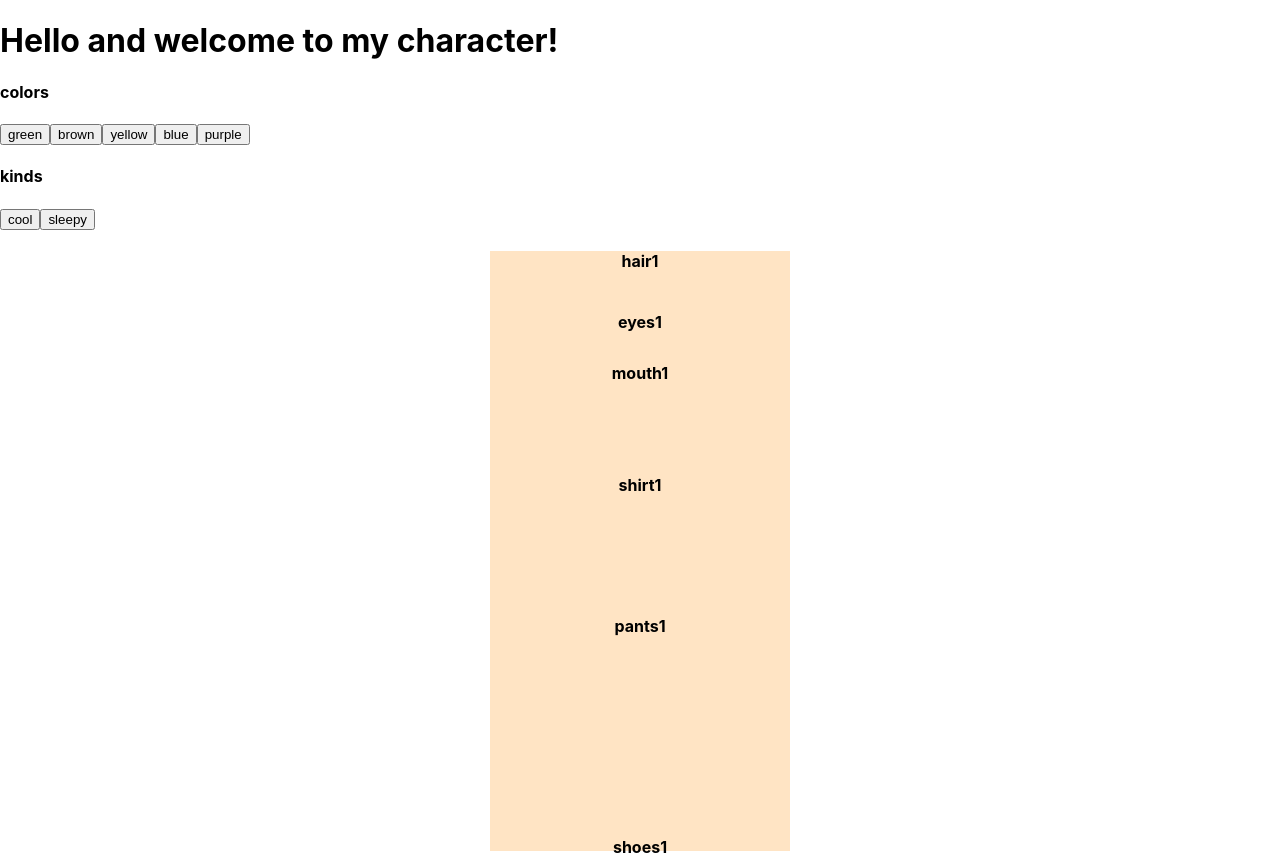
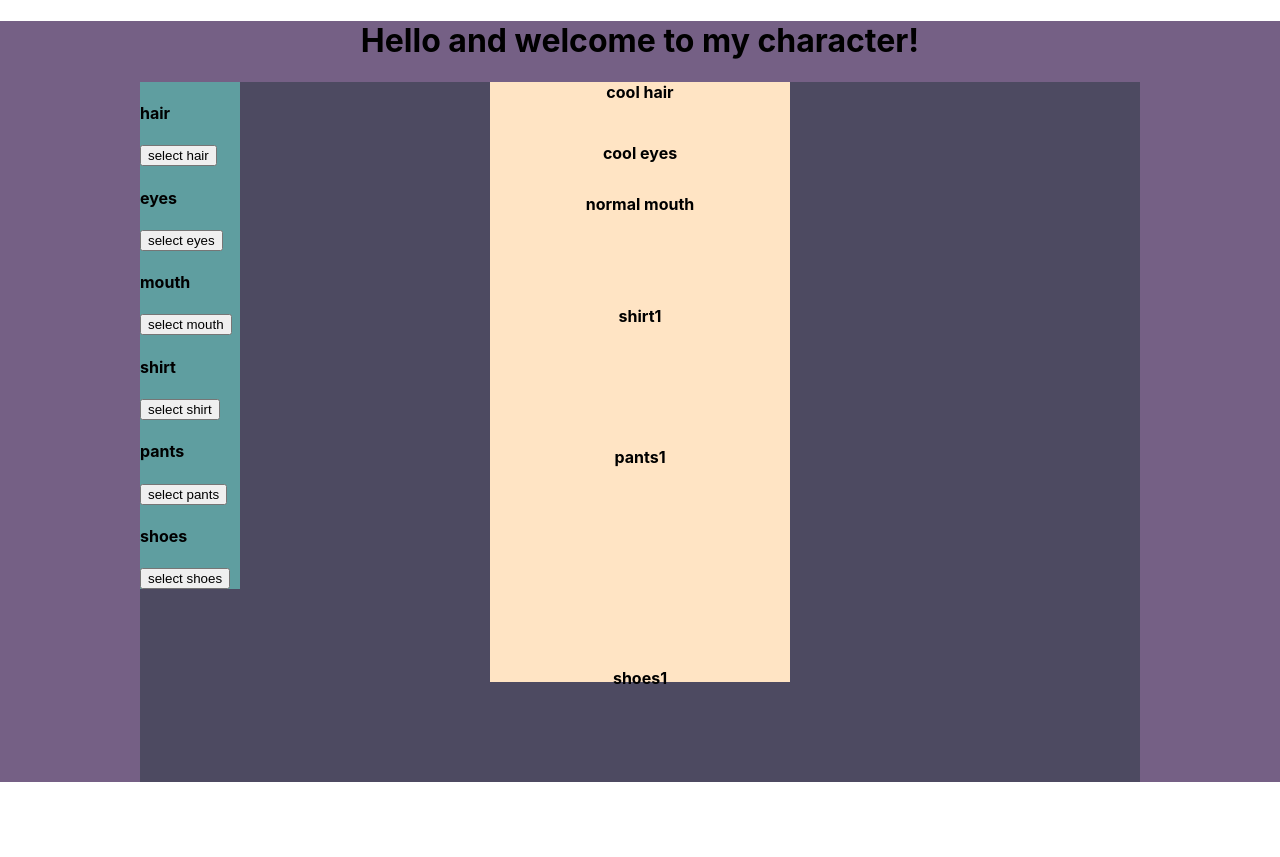
Before and after one commit to Kealoha1988/my-character, a React (Create React App) app: page / in a window 1280 px wide. After the commit the page ends 800 px from the top, so only its background shows below. Built offline with nearby package versions, Linux system fonts and the light colour scheme.

Commit message:
charactor selector methods

```diff
--- a/src/App.js
+++ b/src/App.js
@@ -1,24 +1,16 @@
-import Nav from './components/Nav'
-import Body from './components/character/Body'
+import CharacterCreator from './components/CharacterCreator'
+
 
 function App() {
 
-  const state = {
-    hair: ["hair1", "hair2", "hair3", "hair4", "hair5"], index: 0,
-    eyes: ["eyes1", "eyes2", "eyes3", "eyes4", "eyes5"], index: 0,
-    mouth: ["mouth1", "mouth2", "mouth3", "mouth4", "mouth5"], index: 0,
-    shirt: ["shirt1", "shirt2", "shirt3", "shirt4", "shirt5"], index: 0,
-    pants: ["pants1", "pants2", "pants3", "pants4", "pants5" ], index: 0,
-    shoes: ["shoes1", "shoes2", "shoes3", "shoes4", "shoes5"], index: 0
-  }
+
 
   return (
     <div className="App">
+      <center>
     <h1>Hello and welcome to my character!</h1>
-    <Nav />
-    <center>
-    <Body attributes={state}/>
-    </center>
+      </center>
+    <CharacterCreator />
     </div>
   );
 }
--- /dev/null
+++ b/src/components/CharacterCreator.js
@@ -0,0 +1,81 @@
+import React, { Component } from 'react';
+import Body from './character/Body'
+
+class CharacterCreator extends Component {
+
+  state = {
+    hair: ["cool hair", "sexy hair", "clean hair", "slick hair", "crazy hair"],
+    eyes: ["cool eyes", "sexy eyes", "sleepy eyes", "cute eyes", "angry eyes"],
+    mouth: ["normal mouth", "big mouth", "small mouth", "smiley mouth", "angry mouth"],
+    shirt: ["shirt1", "shirt2", "shirt3", "shirt4", "shirt5"],
+    pants: ["pants1", "pants2", "pants3", "pants4", "pants5" ],
+    shoes: ["shoes1", "shoes2", "shoes3", "shoes4", "shoes5"],
+    hairIndex: 0,
+    eyesIndex: 0,
+    mouthIndex: 0,
+    shirtIndex: 0,
+    pantsIndex: 0,
+    shoesIndex: 0
+  }
+
+
+
+
+handleClickUp = (e) => {
+  e.preventDefault()
+
+  if (this.state.hairIndex === 4){this.setState({ hairIndex: this.state.hairIndex - 4})}
+  else if (this.state.eyesIndex === 4){this.setState({ eyesIndex: this.state.eyesIndex - 4})}
+  else if (this.state.mouthIndex === 4){this.setState({ mouthIndex: this.state.mouthIndex - 4})}
+  else if (this.state.shirtIndex === 4){this.setState({ shirtIndex: this.state.shirtIndex - 4})}
+  else if (this.state.pantsIndex === 4){this.setState({ pantsIndex: this.state.pantsIndex - 4})}
+  else if (this.state.shoesIndex === 4){this.setState({ shoesIndex: this.state.shoesIndex - 4})}
+
+
+  else if (e.target.name === "hair"){this.setState({hairIndex: this.state.hairIndex + 1})}
+  else if (e.target.name === "eyes"){this.setState({eyesIndex: this.state.eyesIndex + 1})}
+  else if (e.target.name === "mouth"){this.setState({mouthIndex: this.state.mouthIndex + 1})}
+  else if (e.target.name === "shirt"){this.setState({shirtIndex: this.state.shirtIndex + 1})}
+  else if (e.target.name === "pants"){this.setState({pantsIndex: this.state.pantsIndex + 1})}
+  else if (e.target.name === "shoes"){this.setState({shoesIndex: this.state.shoesIndex + 1})}
+}
+
+
+render() {
+    console.log(this.state.hairIndex)
+    return (
+      <div className="characterCreator">
+        <div className="attributeSelector">
+
+        <h4>hair</h4>
+        <button name="hair" onClick={this.handleClickUp}>select hair</button>
+
+        <h4>eyes</h4>
+        <button name="eyes" onClick={this.handleClickUp}>select eyes</button>
+
+
+        <h4>mouth</h4>
+        <button name="mouth" onClick={this.handleClickUp}>select mouth</button>
+
+
+        <h4>shirt</h4>
+       <button name="shirt" onClick={this.handleClickUp}>select shirt</button>
+
+
+        <h4>pants</h4>
+        <button name="pants" onClick={this.handleClickUp}>select pants</button>
+
+
+        <h4>shoes</h4>
+        <button name="shoes" onClick={this.handleClickUp}>select shoes</button>
+        </div>
+        <center>
+        <Body attributes={this.state}/>
+        </center>
+
+      </div>
+    );
+  }
+}
+
+export default CharacterCreator
--- a/src/components/Nav.js
+++ /dev/null
@@ -1,39 +0,0 @@
-import React, { Component } from 'react';
-
-class Nav extends Component {
-
-  state = {
-    hair: ["hair1", "hair2", "hair3", "hair4", "hair5"],
-    eyes: ["eyes1", "eyes2", "eyes3", "eyes4", "eyes5"],
-    mouth: ["mouth1", "mouth2", "mouth3", "mouth4", "mouth5"],
-    shirt: ["shirt1", "shirt2", "shirt3", "shirt4", "shirt5"],
-    pants: ["pants1", "pants2", "pants3", "pants4", "pants5" ],
-    shoes: ["shoes1", "shoes2", "shoes3", "shoes4", "shoes5"]
-  }
-
-
-  setHairAtts(category){
-    this.setState()
-  }
-
-
-
-
-  render() {
-    return (
-      <div>
-        <h4>colors</h4>
-        <button name="color" value="green">green</button>
-        <button name="color" value="brown">brown</button>
-        <button name="color" value="yellow">yellow</button>
-        <button name="color" value="blue">blue</button>
-        <button name="color" value="purple">purple</button>
-        <h4>kinds</h4>
-        <button name="kind" value="cool">cool</button>
-        <button name="kind" value="sleepy">sleepy</button>
-      </div>
-    );
-  }
-}
-
-export default Nav
--- a/src/components/character/Body.js
+++ b/src/components/character/Body.js
@@ -13,12 +13,12 @@ import React from 'react'
 export default function Body(props) {
   return (
          <div className="characterBody">
-        <Hair attributes={props.attributes.hair}/>
-        <Eyes  attributes={props.attributes.eyes}/>
-        <Mouth attributes={props.attributes.mouth}/>
-        <Shirt  attributes={props.attributes.shirt}/>
-        <Pants attributes={props.attributes.pants}/>
-        <Shoes attributes={props.attributes.shoes}/>
+        <Hair attributes={props.attributes.hair} index={props.attributes.hairIndex}/>
+        <Eyes  attributes={props.attributes.eyes} index={props.attributes.eyesIndex}/>
+        <Mouth attributes={props.attributes.mouth} index={props.attributes.mouthIndex}/>
+        <Shirt  attributes={props.attributes.shirt} index={props.attributes.shirtIndex}/>
+        <Pants attributes={props.attributes.pants} index={props.attributes.pantsIndex}/>
+        <Shoes attributes={props.attributes.shoes} index={props.attributes.shoesIndex}/>
         </div>
   )
 }
--- a/src/components/character/Eyes.js
+++ b/src/components/character/Eyes.js
@@ -8,7 +8,7 @@ import React from 'react'
 export default function Eyes(props) {
   return (
     <div>
-      <h4 className="eyes">{props.attributes[0]}</h4>
+      <h4 className="eyes">{props.attributes[props.index]}</h4>
     </div>
   )
 }
--- a/src/components/character/Hair.js
+++ b/src/components/character/Hair.js
@@ -8,7 +8,7 @@ import React from 'react'
 export default function Hair(props) {
   return (
     <div>
-      <h4 className="hair">{props.attributes[0]}</h4>
+      <h4 className="hair">{props.attributes[props.index]}</h4>
     </div>
   )
 }
--- a/src/components/character/Mouth.js
+++ b/src/components/character/Mouth.js
@@ -3,7 +3,7 @@ import React from 'react'
 export default function Mouth(props) {
   return (
     <div>
-      <h4 className="mouth">{props.attributes[0]}</h4>
+      <h4 className="mouth">{props.attributes[props.index]}</h4>
     </div>
   )
 }
--- a/src/components/character/Pants.js
+++ b/src/components/character/Pants.js
@@ -7,7 +7,7 @@ import React from 'react'
 export default function Pants(props) {
   return (
     <div>
-      <h4 className="pants">{props.attributes[0]}</h4>
+      <h4 className="pants">{props.attributes[props.index]}</h4>
     </div>
   )
 }
--- a/src/components/character/Shirt.js
+++ b/src/components/character/Shirt.js
@@ -3,7 +3,7 @@ import React from 'react'
 export default function Shirt(props) {
   return (
     <div>
-      <h4 className="shirt">{props.attributes[0]}</h4>
+      <h4 className="shirt">{props.attributes[props.index]}</h4>
     </div>
   )
 }
--- a/src/components/character/Shoes.js
+++ b/src/components/character/Shoes.js
@@ -3,7 +3,7 @@ import React from 'react'
 export default function Shoes(props) {
   return (
     <div>
-      <h4 className="shoes">{props.attributes[0]}</h4>
+      <h4 className="shoes">{props.attributes[props.index]}</h4>
     </div>
   )
 }
--- a/src/index.css
+++ b/src/index.css
@@ -12,10 +12,33 @@ code {
     monospace;
 }
 
+.App{
+  background-color: rgb(117, 96, 133);
+}
+
+.characterCreator{
+  background-color:rgb(77, 74, 97);
+  position: relative;
+  height: 700px;
+  width:1000px;
+  margin: auto;
+
+}
+
+.attributeSelector{
+  background-color: cadetblue;
+  width: 100px;
+  position: absolute;
+
+
+}
+
 .characterBody{
+  top:0px;
   background-color: bisque;
   height: 600px;
   width: 300px;
+  margin: auto;
 }
 
 .hair{
```
